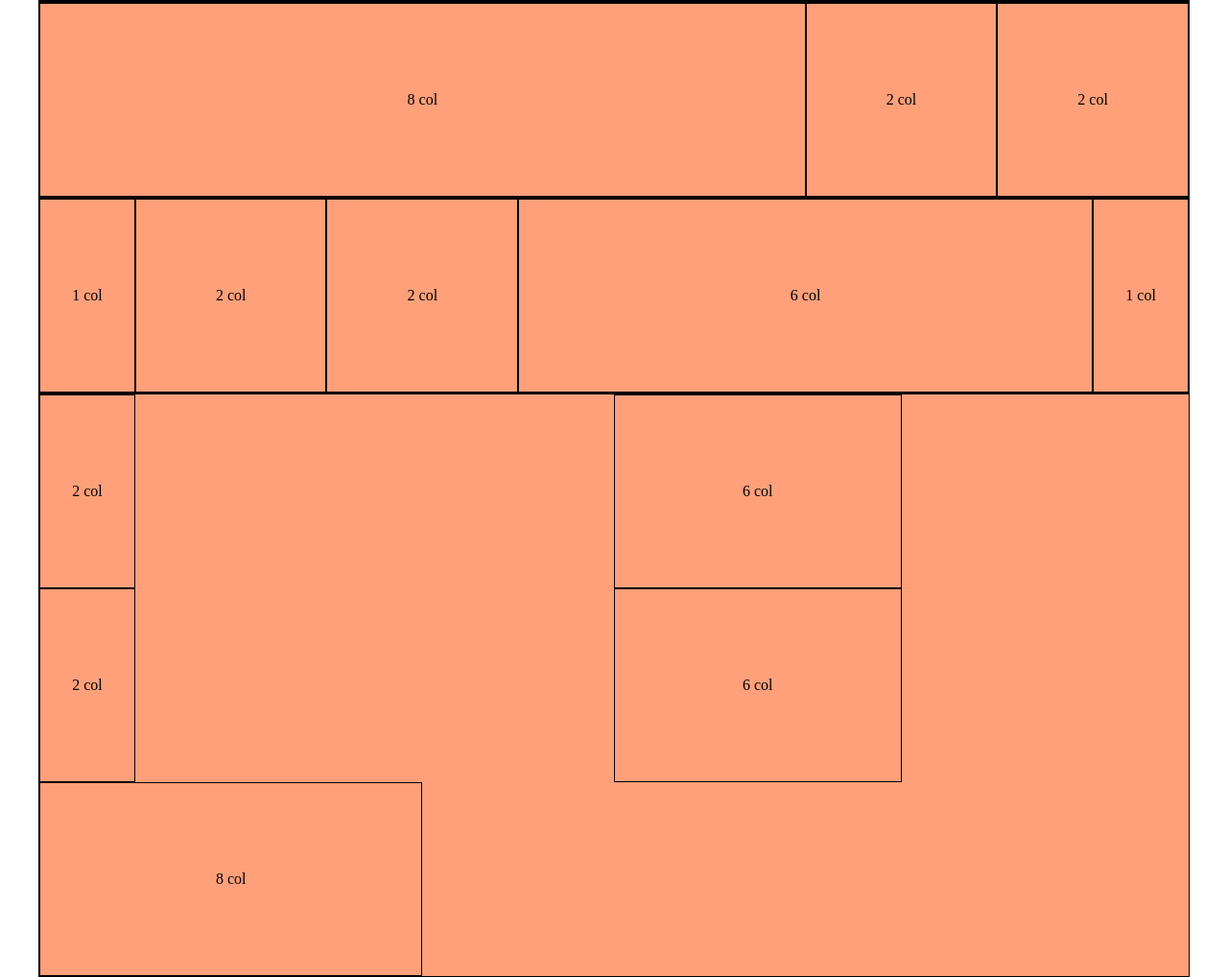
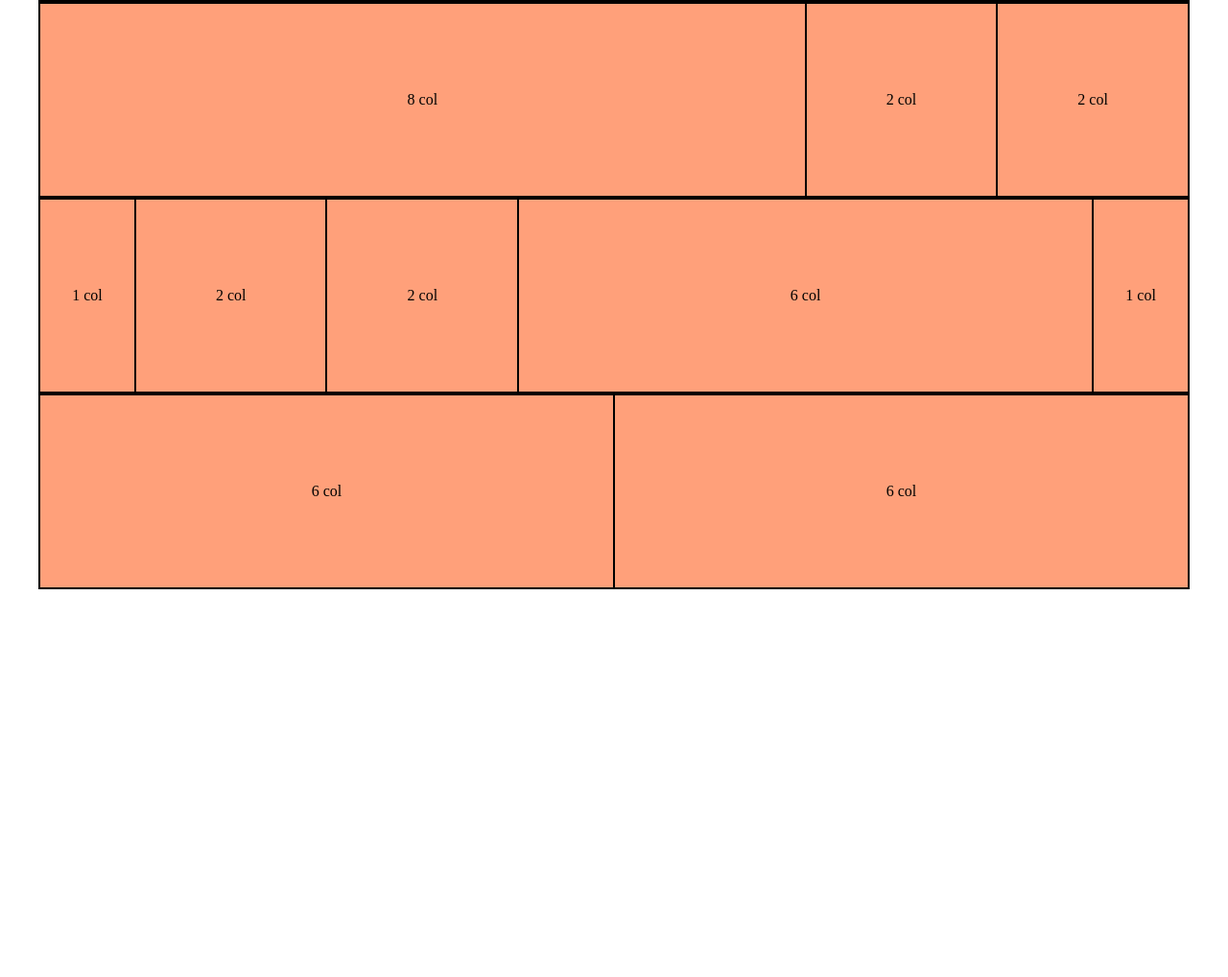
Before and after one commit to rekk88/html-css-12bool, a plain HTML site: page index.html in a window 1280 px wide. Shown: the part 406-1424 px from the top of the page at 96% size. After the commit the page ends 1020 px from the top, so only its background shows below. Drawn offline with Linux system fonts and the light colour scheme.

Commit message:
reset row 5

```diff
--- a/index.html
+++ b/index.html
@@ -49,16 +49,8 @@
         </div>
         <!--fine row 4  -->
         <div class="row">
-            <div class="col-xs-6">
-            <div class="col-xs-2"><div class="box">2 col</div></div>
-            <div class="col-xs-2"><div class="box">2 col</div></div>
-            <div class="col-xs-8"><div class="box">8 col</div></div>
-            </div>
-            <div class="col-xs-6">
-
             <div class="col-xs-6"><div class="box">6 col</div></div>
             <div class="col-xs-6"><div class="box">6 col</div></div>
-            </div>
         </div>
     </div>
 
```
